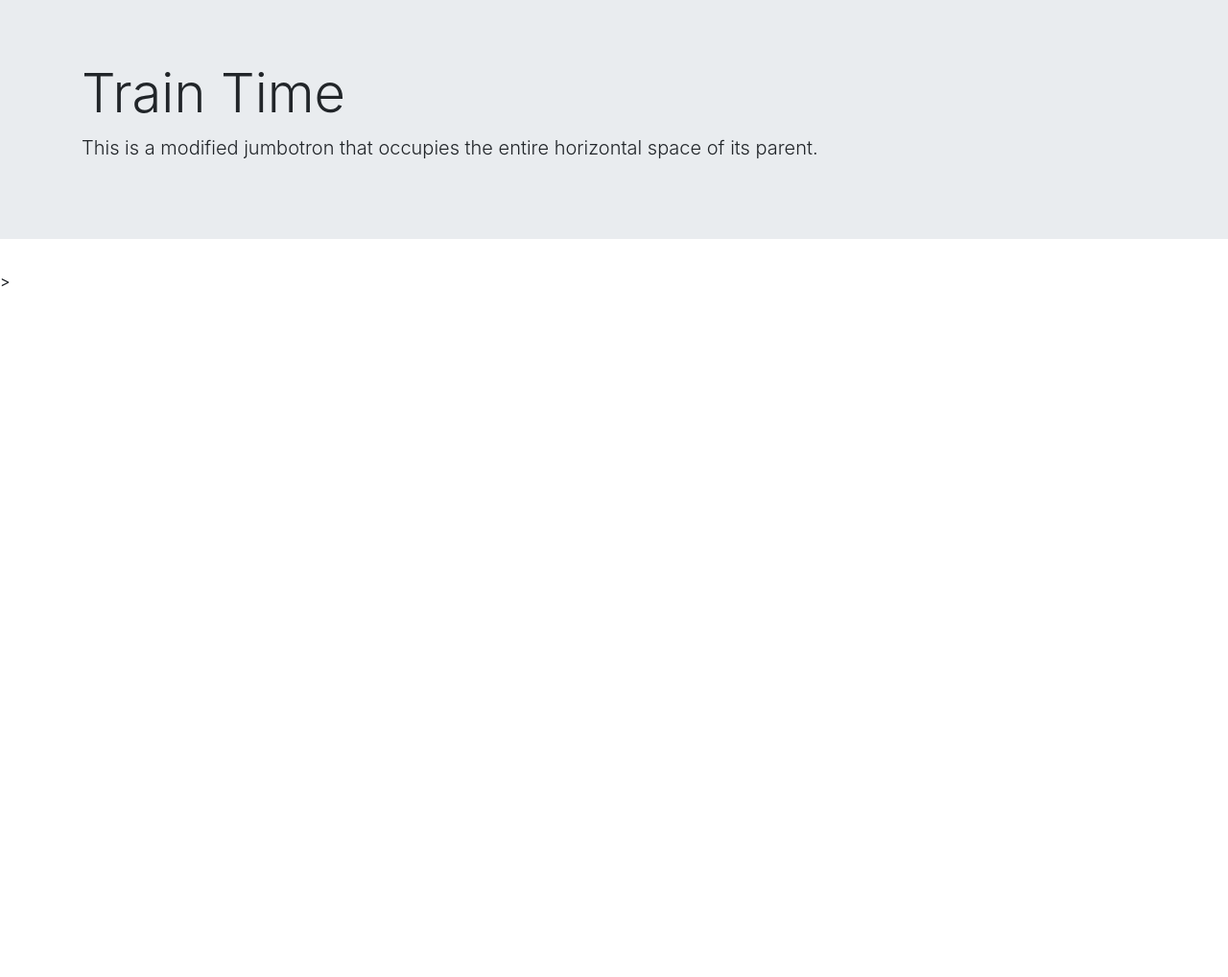
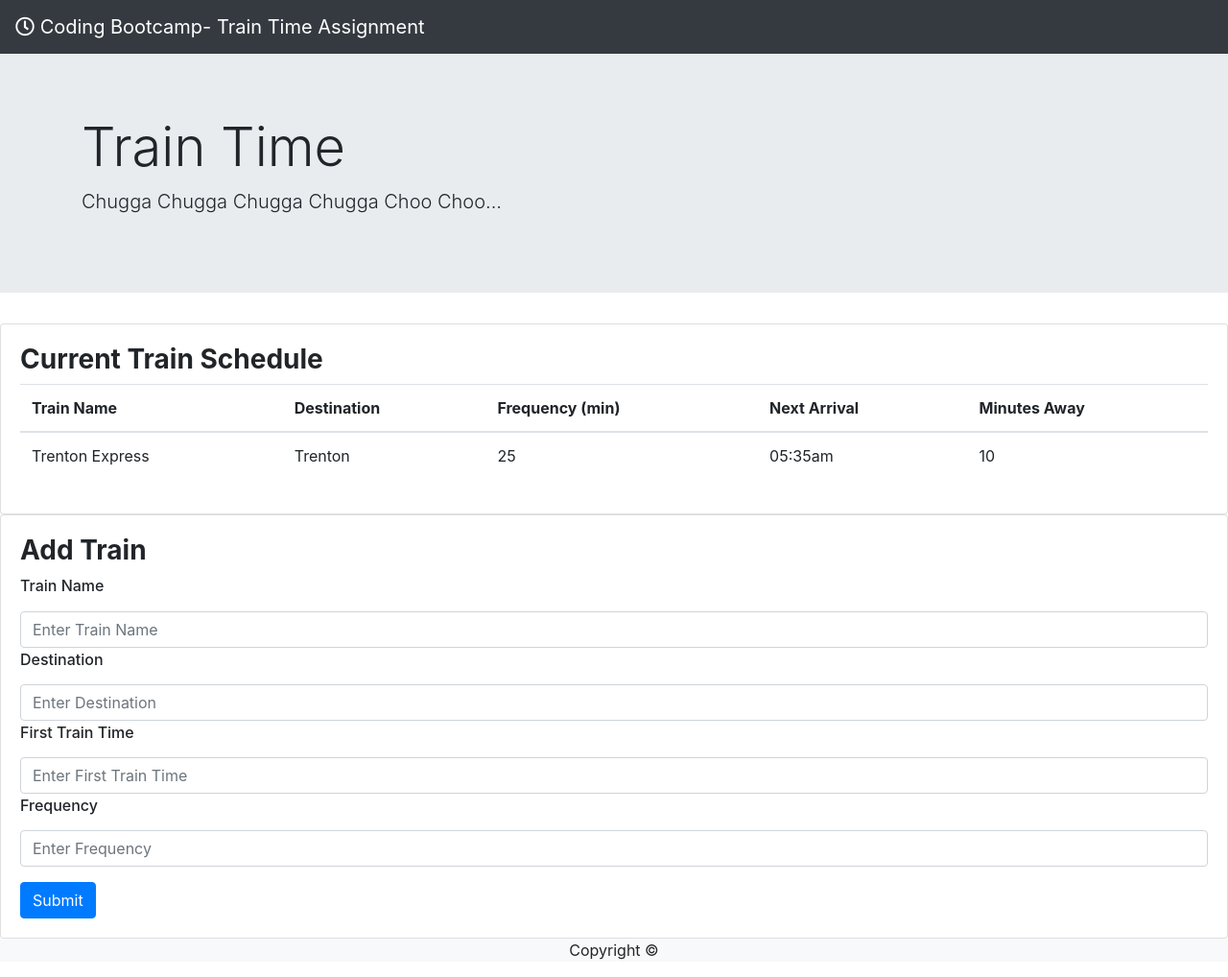
Before and after one commit to rcarver515/TrainTime, a plain HTML site: page index.html in a window 1280 px wide. Shown: the whole page at 96% size. Before the commit the page ends 800 px from the top, so only its background shows below. Drawn offline with nearby package versions, Linux system fonts and the light colour scheme.

Commit message:
initial html draft commit

```diff
--- a/index.html
+++ b/index.html
@@ -18,22 +18,74 @@
     <script src="https://stackpath.bootstrapcdn.com/bootstrap/4.3.1/js/bootstrap.min.js"
         integrity="sha384-JjSmVgyd0p3pXB1rRibZUAYoIIy6OrQ6VrjIEaFf/nJGzIxFDsf4x0xIM+B07jRM"
         crossorigin="anonymous"></script>
+    <link rel="stylesheet" href="https://use.fontawesome.com/releases/v5.7.2/css/all.css"
+        integrity="sha384-fnmOCqbTlWIlj8LyTjo7mOUStjsKC4pOpQbqyi7RrhN7udi9RwhKkMHpvLbHG9Sr" crossorigin="anonymous">
 
 </head>
 
 <body>
-        <div class="jumbotron jumbotron-fluid">
-                <div class="container">
-                  <h1 class="display-4">Train Time</h1>
-                  <p class="lead">This is a modified jumbotron that occupies the entire horizontal space of its parent.</p>
-                </div>
-              </div>
+        <nav class="navbar navbar-dark bg-dark">
+                <a class="navbar-brand" href="#">
+                        <i class= "inverted far fa-clock"
+                        width="50" height="40" class="d-inline-block align-top" alt=""></i>
+                    Coding Bootcamp- Train Time Assignment
+                </a>
+            </nav>
+
+    <div class="jumbotron jumbotron-fluid">
+        <div class="container">
+            <h1 class="display-4">Train Time</h1>
+            <p class="lead">Chugga Chugga Chugga Chugga Choo Choo...</p>
+        </div>
+    </div>
+    <div class="card card-body">
+        <h3><strong>Current Train Schedule</strong></h3>
+        <table class="table">
+            <thead class="thead dark">
+                <tr>
+                    <th scope="col">Train Name</th>
+                    <th scope="col">Destination</th>
+                    <th scope="col">Frequency (min)</th>
+                    <th scope="col">Next Arrival</th>
+                    <th scope="col">Minutes Away</th>
+                </tr>
+            </thead>
+            <tbody>
+                <tr>
+                    <td>Trenton Express</td>
+                    <td>Trenton</td>
+                    <td>25</td>
+                    <td>05:35am</td>
+                    <td>10</td>
+                </tr>
+            </tbody>
+        </table>
+    </div>
+    <div class="card card-body">
+        <h3><strong>Add Train</strong></h3>
+       <form>
+           <div class="form-group">
+               <label for="exampleInputTrainName1"><h6>Train Name</h6></label>
+               <input type="name" class="form-control" id="exampleInputTrainName1" aria-describedby="trainNameHelp" placeholder="Enter Train Name">
+               <label for="exampleInputTrainName1"><h6>Destination</h6></label>
+               <input type="name" class="form-control" id="exampleInputDestination1" aria-describedby="destinationHelp" placeholder="Enter Destination">
+               <label for="exampleInputTrainName1"><h6>First Train Time</h6></label>
+               <input type="name" class="form-control" id="exampleInputFirstTrainTime1" aria-describedby="firstTrainTimeHelp" placeholder="Enter First Train Time">
+               <label for="exampleInputTrainName1"><h6>Frequency</h6></label>
+               <input type="name" class="form-control" id="exampleInputFrequency1" aria-describedby="frequencyHelp" placeholder="Enter Frequency">
+            </div>
+            <button type="submit" class="btn btn-primary">Submit</button>
+        </form>
+    </div>
 
 
 
-
+<!--     footer  -->
+<footer class="container-fluid text-center bg-light">
+        <p>Copyright &copy</p>
+    </footer>
 
     <script src="assets/javascript/app.js"></script>
 </body>
 
-</html>>
+</html>
```
